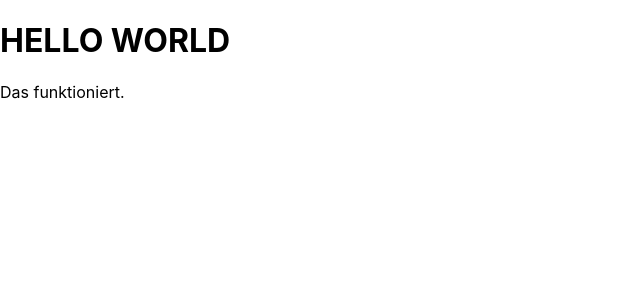
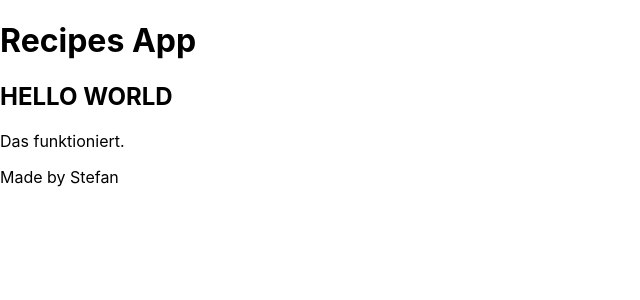
Before and after one commit to s-kond/recipes-app-next, a Next.js app: page / in a window 1280 px wide. Shown: the top 300 px of the page, without its empty margins (0-640 px from the left). Built offline with nearby package versions, Linux system fonts and the light colour scheme.

Commit message:
challenge2 - layout

```diff
--- /dev/null
+++ b/components/Footer.js
@@ -0,0 +1,7 @@
+export default function Footer() {
+    return (
+        <>
+            <p>Made by Stefan</p>
+        </>
+    )
+}
--- /dev/null
+++ b/components/Header.js
@@ -0,0 +1,7 @@
+export default function Header(){
+    return (
+        <>
+        <h1>Recipes App</h1>
+        </>
+    )
+}
--- /dev/null
+++ b/components/Layout.js
@@ -0,0 +1,13 @@
+import Header from "./Header"
+import Footer from "./Footer"
+
+
+export default function Layout({children}){
+    return (
+        <>
+            <Header/>
+            <main>{children}</main>
+            <Footer/>
+        </>
+    )
+}
--- a/pages/Dessert.js
+++ b/pages/Dessert.js
@@ -1,7 +1,7 @@
 export default function Dessert(){
     return (
         <>
-            <h1>Desserts</h1>
+            <h2>Desserts</h2>
             <p>Sweet...</p>
         </>
     )
--- a/pages/Veggie.js
+++ b/pages/Veggie.js
@@ -1,7 +1,7 @@
 export default function Veggie(){
     return (
         <>
-            <h1>Veggie</h1>
+            <h2>Veggie</h2>
             <p>May the animals live long and prosper.</p>
         </>
     )
--- a/pages/_app.js
+++ b/pages/_app.js
@@ -1,7 +1,11 @@
+import Layout from '../components/Layout'
 import '../styles/globals.css'
 
 function MyApp({ Component, pageProps }) {
-  return <Component {...pageProps} />
-}
+  return (
+    <Layout>
+      <Component {...pageProps} />
+    </Layout>
+)}
 
 export default MyApp
--- a/pages/index.js
+++ b/pages/index.js
@@ -5,7 +5,7 @@ import styles from '../styles/Home.module.css'
 export default function Home() {
   return (
     <div>
-      <h1>HELLO WORLD</h1>
+      <h2>HELLO WORLD</h2>
       <p>Das funktioniert.</p>
     </div>
   )
```
